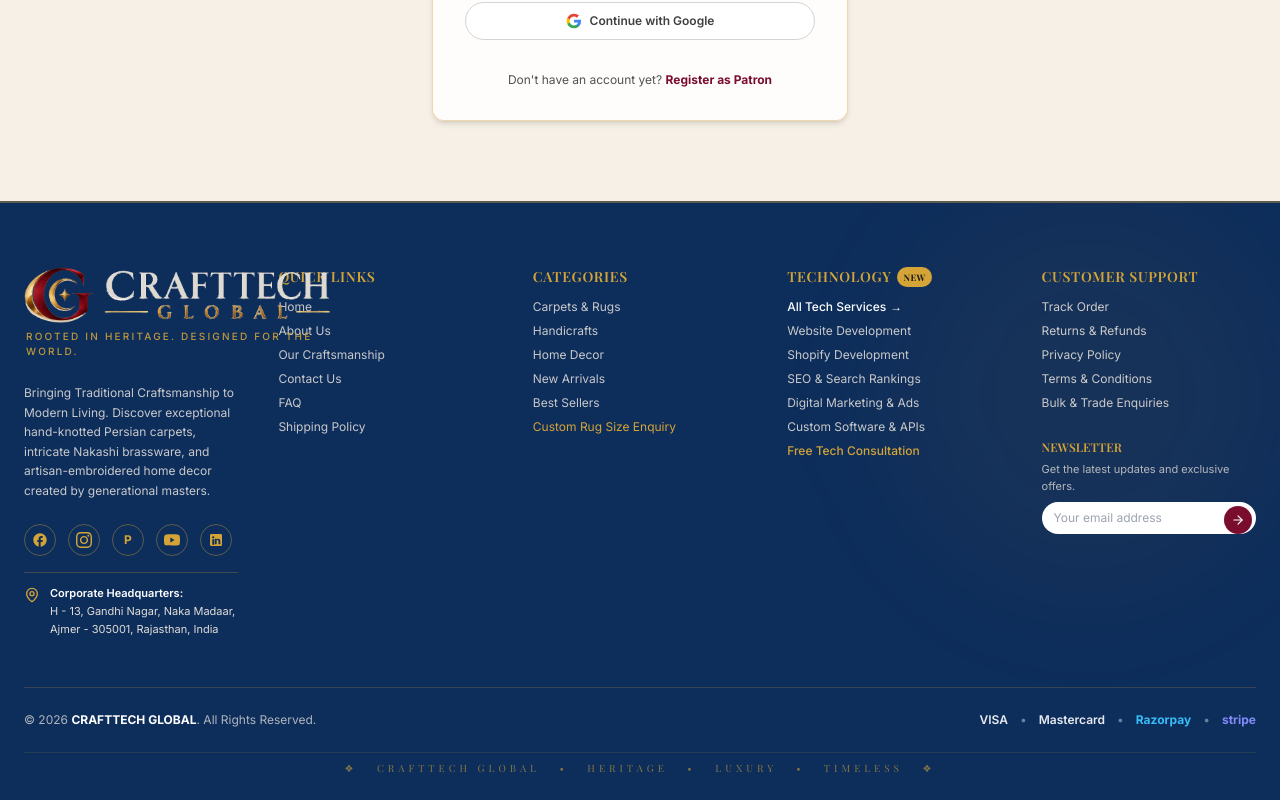
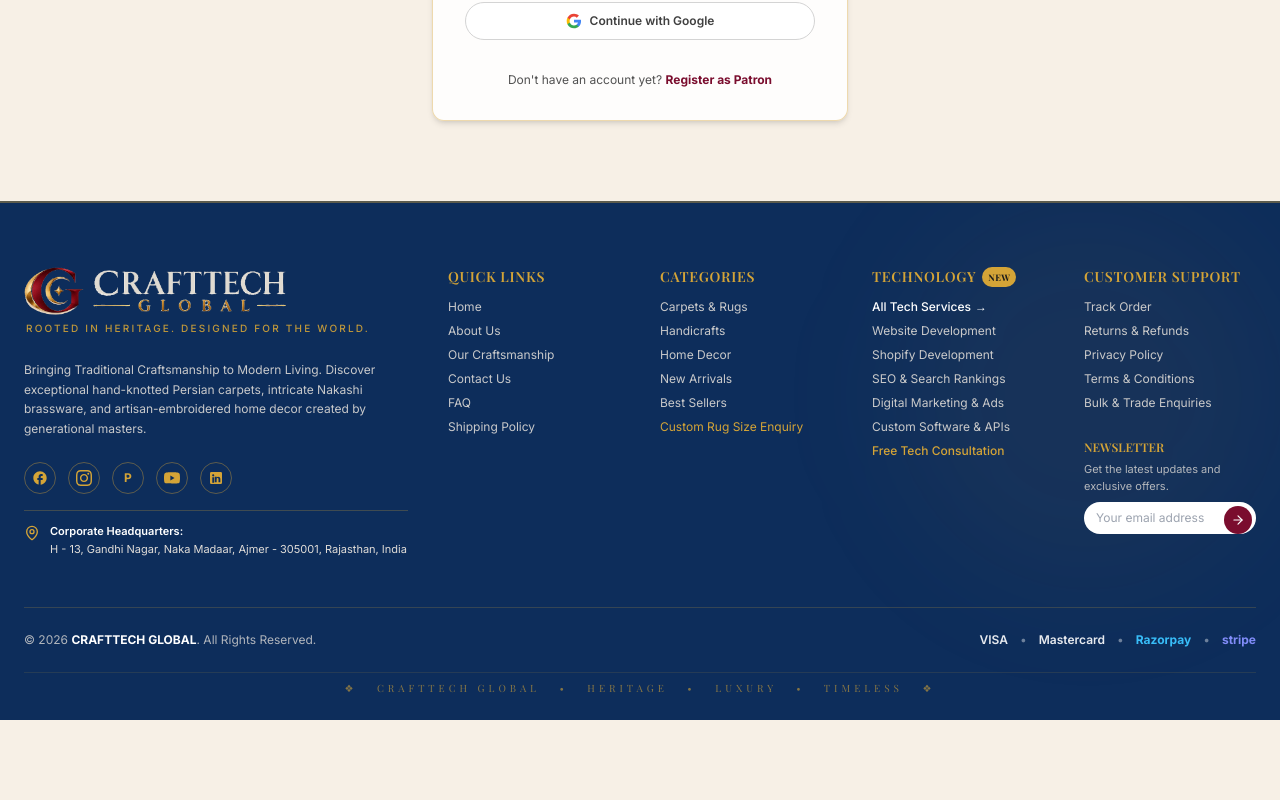
Before and after one commit to crafttechglobal13/Crafttech-Global, a Next.js app: page /login in a window 1280 px wide. Shown: the part 786-1586 px from the top of the page. After the commit the page ends 1506 px from the top, so only its background shows below. Built offline with nearby package versions, Linux system fonts and the light colour scheme; a web font is replaced by a local one.

Commit message:
fix: resolve footer logo overlap by using 2-column brand span and max-width scaling

```diff
--- a/components/layout/Footer.tsx
+++ b/components/layout/Footer.tsx
@@ -33,10 +33,10 @@ export default function Footer() {
       <div className="absolute top-0 right-0 w-96 h-96 bg-[#D4A437]/5 rounded-full blur-3xl pointer-events-none" />
 
       <div className="max-w-7xl mx-auto px-4 sm:px-6 relative z-10">
-        <div className="grid grid-cols-1 md:grid-cols-2 lg:grid-cols-5 gap-10 pb-12 border-b border-[#D4A437]/20">
+        <div className="grid grid-cols-1 sm:grid-cols-2 md:grid-cols-3 lg:grid-cols-6 gap-8 sm:gap-10 pb-12 border-b border-[#D4A437]/20">
           {/* Col 1: Brand Info & Socials */}
-          <div className="space-y-4">
-            <BrandLogo variant="footer" size="lg" />
+          <div className="sm:col-span-2 md:col-span-3 lg:col-span-2 space-y-4">
+            <BrandLogo variant="footer" size="md" />
 
             <p className="text-xs text-[#F7F0E6]/80 leading-relaxed max-w-sm pt-2">
               Bringing Traditional Craftsmanship to Modern Living. Discover exceptional hand-knotted Persian carpets, intricate Nakashi brassware, and artisan-embroidered home decor created by generational masters.
--- a/components/ui/BrandLogo.tsx
+++ b/components/ui/BrandLogo.tsx
@@ -104,41 +104,51 @@ export default function BrandLogo({
   // 3. Footer Variant (Luminous Ivory & Gold Lockup on Dark Navy, Transparent, NO CIRCLE)
   if (variant === "footer") {
     const content = (
-      <div className={`inline-flex flex-col items-start group ${className}`}>
+      <div className={`inline-flex flex-col items-start group max-w-full ${className}`}>
         <div
-          className="relative transition-transform duration-300 group-hover:scale-[1.02]"
-          style={{ width: dimensions.footerW, height: dimensions.footerH }}
+          className="relative transition-transform duration-300 group-hover:scale-[1.02] max-w-full"
+          style={{
+            width: dimensions.footerW,
+            maxWidth: "100%",
+            height: dimensions.footerH,
+            maxHeight: "100%",
+          }}
         >
           <Image
             src="/images/brand/logo_footer.png"
             alt="CRAFTTECH GLOBAL"
             width={dimensions.footerW}
             height={dimensions.footerH}
-            className="w-full h-full object-contain"
+            className="w-full h-full object-contain object-left"
             priority
           />
         </div>
-        <span className="text-[9px] sm:text-[10px] tracking-[0.22em] text-[#D4A437] uppercase font-sans font-medium block mt-1.5 pl-0.5 opacity-90">
+        <span className="text-[9px] sm:text-[10px] tracking-[0.22em] text-[#D4A437] uppercase font-sans font-medium block mt-1.5 pl-0.5 opacity-90 max-w-full truncate">
           Rooted in Heritage. Designed for the World.
         </span>
       </div>
     );
-    return href ? <Link href={href}>{content}</Link> : content;
+    return href ? <Link href={href} className="inline-block max-w-full">{content}</Link> : content;
   }
 
   // 4. Header Variant (Authentic 3D Ruby Maroon & Gold Horizontal Lockup, Transparent, NO CIRCLE)
   const headerContent = (
-    <div className={`inline-flex items-center group ${className}`}>
+    <div className={`inline-flex items-center group max-w-full ${className}`}>
       <div
-        className="relative transition-transform duration-300 group-hover:scale-[1.02]"
-        style={{ width: dimensions.headerW, height: dimensions.headerH }}
+        className="relative transition-transform duration-300 group-hover:scale-[1.02] max-w-full"
+        style={{
+          width: dimensions.headerW,
+          maxWidth: "100%",
+          height: dimensions.headerH,
+          maxHeight: "100%",
+        }}
       >
         <Image
           src="/images/brand/logo_header.png"
           alt="CRAFTTECH GLOBAL"
           width={dimensions.headerW}
           height={dimensions.headerH}
-          className="w-full h-full object-contain"
+          className="w-full h-full object-contain object-left"
           priority
         />
       </div>
```
Also changed, not shown: 114 other files (tests, documents, lock files or other folders).
